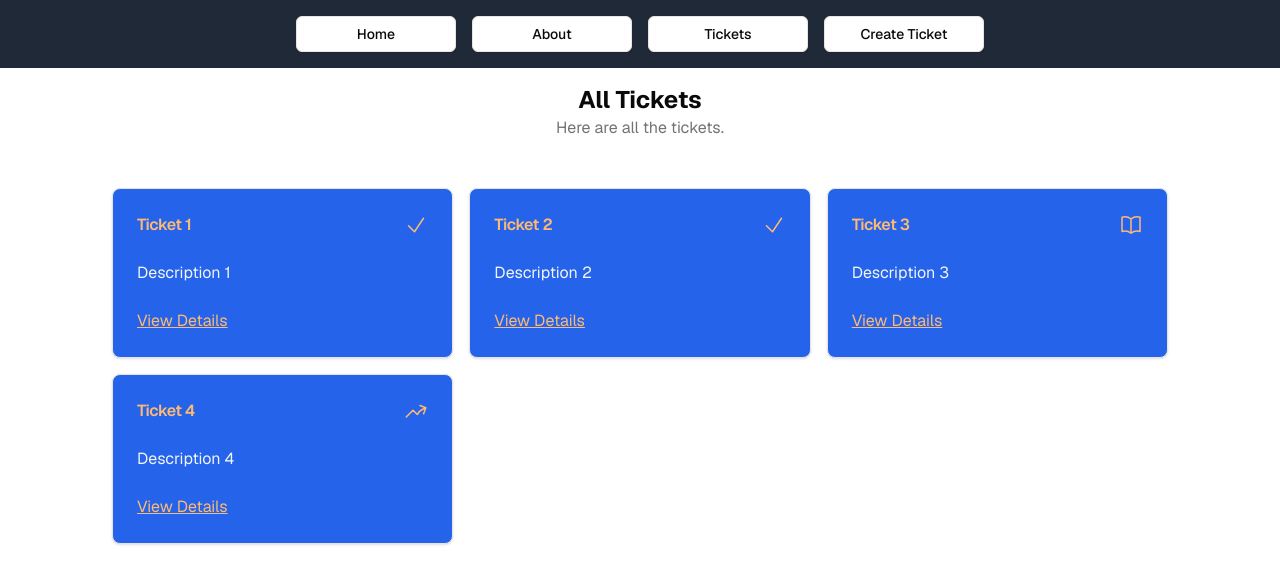
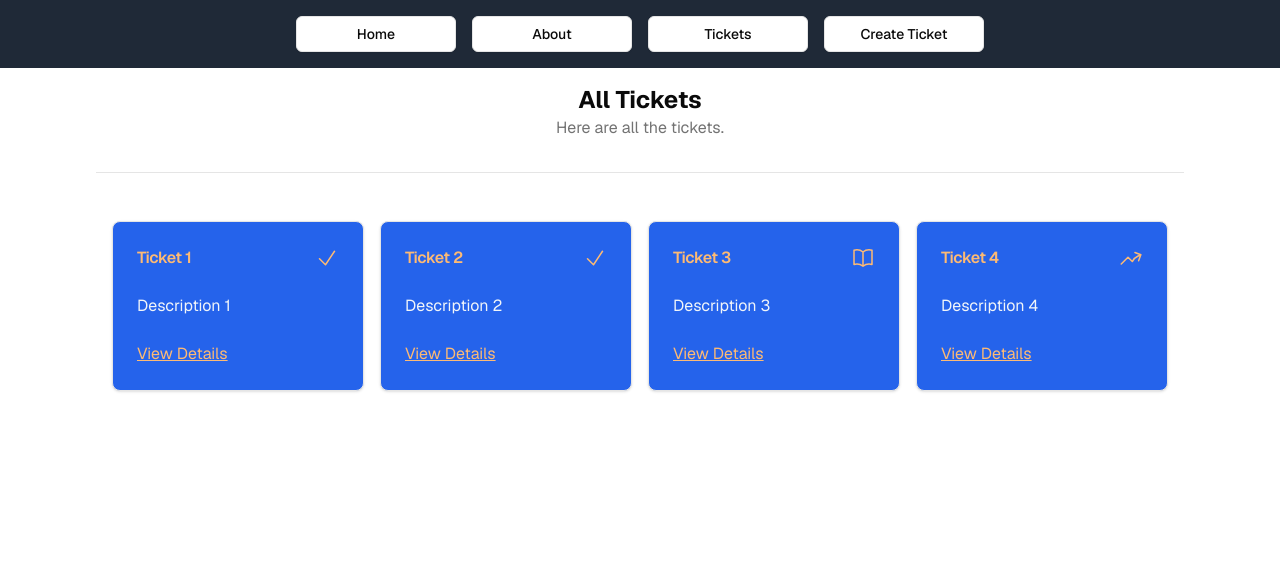
Before and after one commit to DmitriyMalayev/the-road-to-next, a Next.js app: page /tickets in a window 1280 px wide. Shown: the top 584 px of the page. Built offline with nearby package versions, Linux system fonts and the light colour scheme.

Commit message:
formatting and styling

```diff
--- a/package.json
+++ b/package.json
@@ -11,6 +11,7 @@
     "type": "tsc --noEmit"
   },
   "dependencies": {
+    "@radix-ui/react-separator": "^1.1.2",
     "@radix-ui/react-slot": "^1.1.2",
     "class-variance-authority": "^0.7.1",
     "clsx": "^2.1.1",
--- a/src/app/Icons.tsx
+++ b/src/app/Icons.tsx
@@ -1,13 +1,12 @@
-import clsx from "clsx";
 
-export const CheckIcon = ({ className }: { className?: string }) => (
+export const CheckIcon = () => (
   <svg
     xmlns="http://www.w3.org/2000/svg"
     fill="none"
     viewBox="0 0 24 24"
     strokeWidth={1.5}
     stroke="currentColor"
-    className={clsx("size-6", className)}
+    className={"size-6 text-orange-300"}
   >
     <path
       strokeLinecap="round"
@@ -16,14 +15,14 @@ export const CheckIcon = ({ className }: { className?: string }) => (
     />
   </svg>
 );
-export const OpenIcon = ({ className }: { className?: string }) => (
+export const OpenIcon = () => (
   <svg
     xmlns="http://www.w3.org/2000/svg"
     fill="none"
     viewBox="0 0 24 24"
     strokeWidth="1.5"
     stroke="currentColor"
-    className={clsx("size-6", className)}
+    className={"size-6 text-orange-300"}
   >
     <path
       strokeLinecap="round"
@@ -33,14 +32,14 @@ export const OpenIcon = ({ className }: { className?: string }) => (
   </svg>
 );
 
-export const InProgressIcon = ({ className }: { className?: string }) => (
+export const InProgressIcon = () => (
   <svg
     xmlns="http://www.w3.org/2000/svg"
     fill="none"
     viewBox="0 0 24 24"
     strokeWidth="1.5"
     stroke="currentColor"
-    className={clsx("size-6", className)}
+    className={"size-6 text-orange-300"}
   >
     <path
       strokeLinecap="round"
--- a/src/app/tickets/page.tsx
+++ b/src/app/tickets/page.tsx
@@ -7,26 +7,26 @@ import {
   CardHeader,
   CardTitle,
 } from "@/components/ui/card";
+import {Separator} from "@/components/ui/separator";
 import initialTickets from "@/data";
 
 import { CheckIcon, InProgressIcon, OpenIcon } from "../Icons";
-
 export const TICKET_ICONS = {
-  OPEN: <OpenIcon className="text-orange-300" />,
-  DONE: <CheckIcon className="text-orange-300" />,
-  IN_PROGRESS: <InProgressIcon className="text-orange-300" />,
+  OPEN: <OpenIcon />,
+  DONE: <CheckIcon />,
+  IN_PROGRESS: <InProgressIcon />,
 };
 
 const Tickets = () => {
   return (
-    <div className="flex flex-col mx-20 gap-y-8 p-4">
+    <div className="flex flex-col mx-20 gap-y-8 p-4 animate-fade-from-top">
       <header className="text-center">
         <h1 className="text-2xl font-bold">All Tickets</h1>
         <p className="text-muted-foreground">Here are all the tickets.</p>
       </header>
-
-      <div className="p-4 rounded-lg">
-        <ul className="grid grid-cols-1 sm:grid-cols-2 lg:grid-cols-3 gap-4">
+      <Separator />
+      <div className="p-4 rounded-lg ">
+        <ul className="gap-4 grid grid-cols-2 sm:grid-cols-3 lg:grid-cols-4">
           {initialTickets.map((ticket) => (
             <Card
               key={ticket.id}
--- /dev/null
+++ b/src/components/ui/separator.tsx
@@ -0,0 +1,31 @@
+"use client"
+
+import * as SeparatorPrimitive from "@radix-ui/react-separator"
+import * as React from "react"
+
+import { cn } from "@/lib/utils"
+
+const Separator = React.forwardRef<
+  React.ElementRef<typeof SeparatorPrimitive.Root>,
+  React.ComponentPropsWithoutRef<typeof SeparatorPrimitive.Root>
+>(
+  (
+    { className, orientation = "horizontal", decorative = true, ...props },
+    ref
+  ) => (
+    <SeparatorPrimitive.Root
+      ref={ref}
+      decorative={decorative}
+      orientation={orientation}
+      className={cn(
+        "shrink-0 bg-border",
+        orientation === "horizontal" ? "h-[1px] w-full" : "h-full w-[1px]",
+        className
+      )}
+      {...props}
+    />
+  )
+)
+Separator.displayName = SeparatorPrimitive.Root.displayName
+
+export { Separator }
--- a/tailwind.config.ts
+++ b/tailwind.config.ts
@@ -63,7 +63,6 @@ export default {
           },
         },
       },
-
       animation: {
         "fade-from-top": "fade-from-top 1s ease-out",
       },
```
Also changed, not shown: 1 other file (tests, documents, lock files or other folders).
